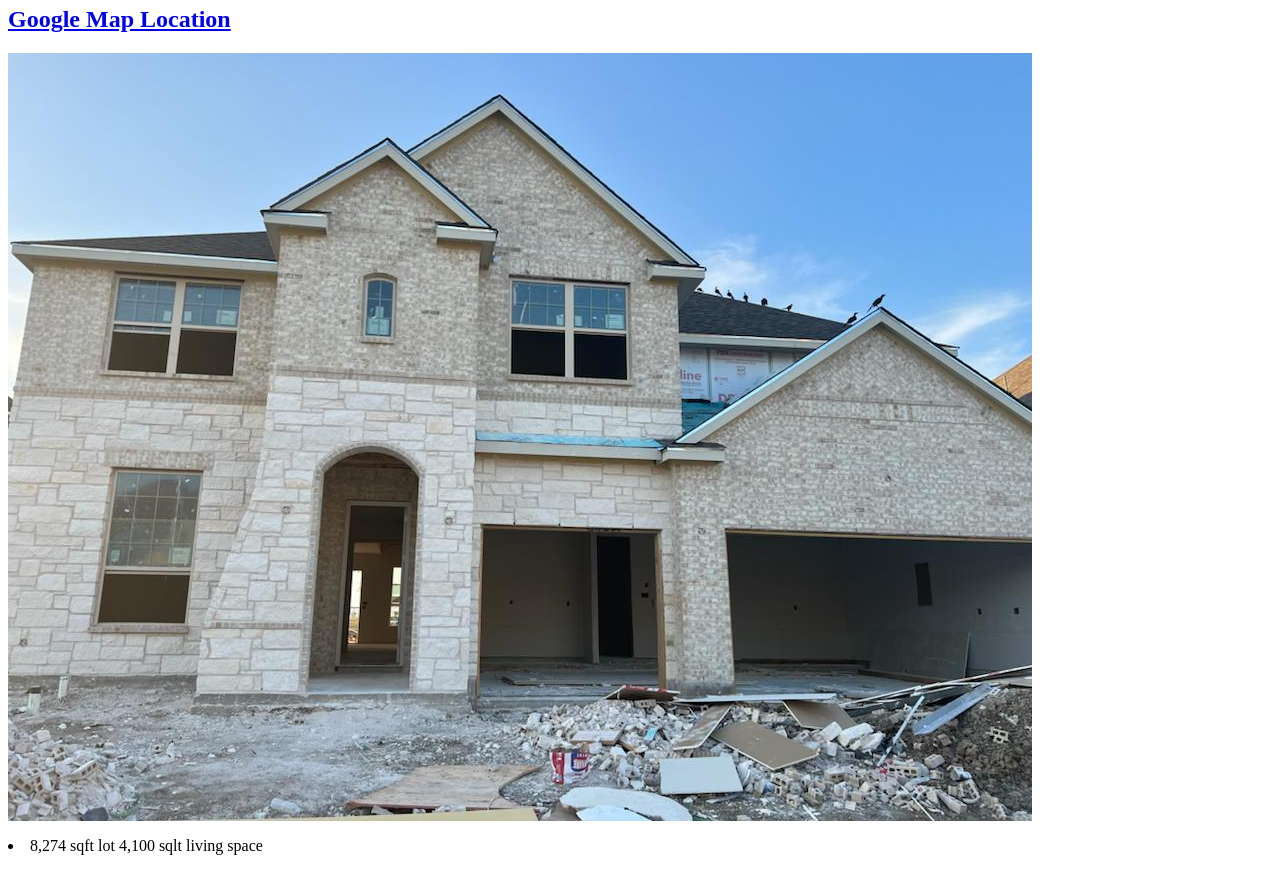
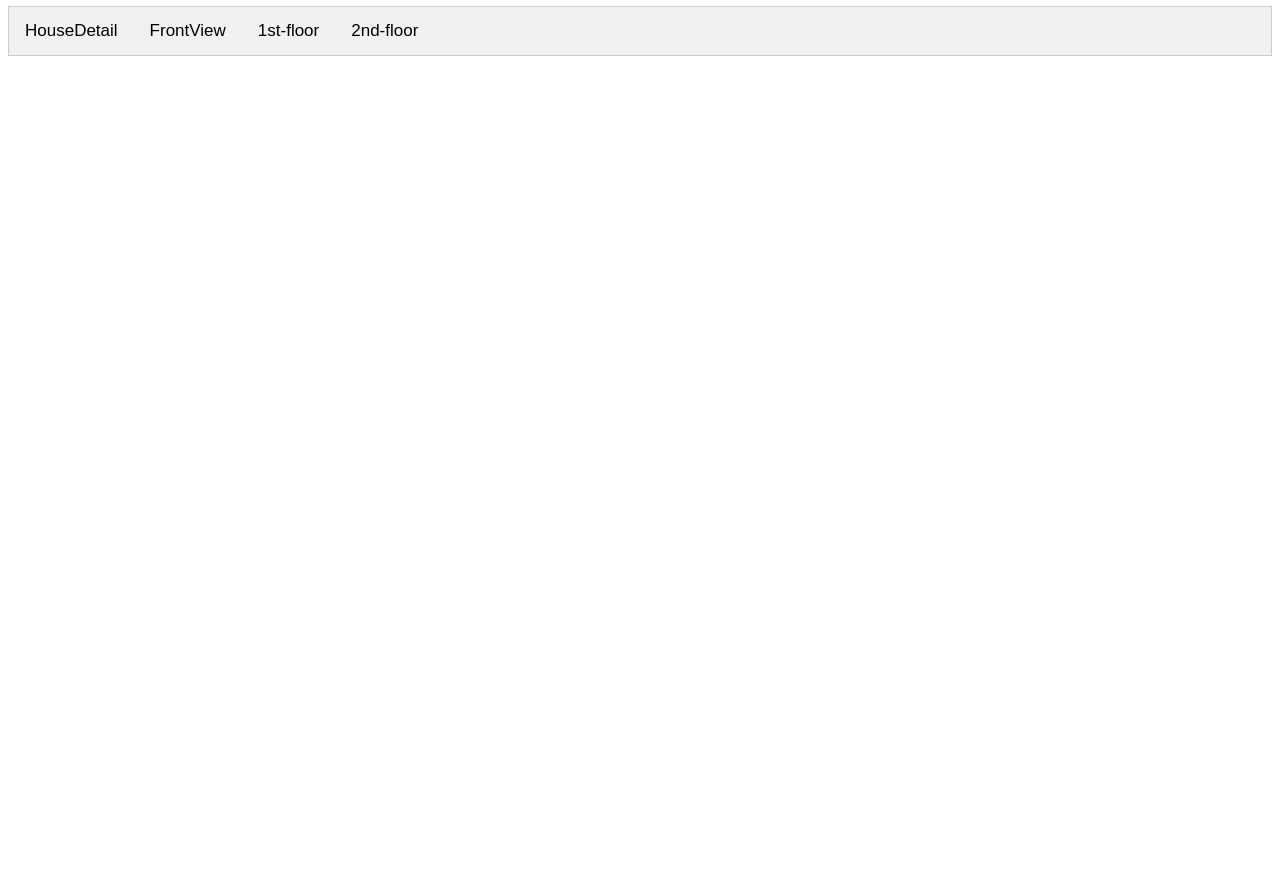
Before and after one commit to kmvdonline/txhome, a plain HTML site: page index.html in a window 1280 px wide. Shown: the part 60-931 px from the top of the page. After the commit the page ends 800 px from the top, so only its background shows below. Drawn offline with Linux system fonts and the light colour scheme.

Commit message:
Update index.html

```diff
--- a/index.html
+++ b/index.html
@@ -1,12 +1,99 @@
 <h1>For Sale : 17213 Clover Dr, Celina, TX 75009</h1>
-<h2>
-<a href="https://www.google.com/maps/place/17213+Clover+Dr,+Celina,+TX+75009/@33.287707,-96.8436129,17z/data=!3m1!4b1!4m6!3m5!1s0x864c472e9a3d3455:0xab64e287389967db!8m2!3d33.287707!4d-96.841038!16s%2Fg%2F11rqn2n0p0?entry=ttu"> Google Map Location</a>
-</h2>
-<img src="images/front.jpeg" alt="front_view">
+<!DOCTYPE html>
+<html>
+<head>
+<meta name="viewport" content="width=device-width, initial-scale=1">
+<style>
+body {font-family: Arial;}
 
+
+
+/* Style the tab */
+.tab {
+  overflow: hidden;
+  border: 1px solid #ccc;
+  background-color: #f1f1f1;
+}
+
+/* Style the buttons inside the tab */
+.tab button {
+  background-color: inherit;
+  float: left;
+  border: none;
+  outline: none;
+  cursor: pointer;
+  padding: 14px 16px;
+  transition: 0.3s;
+  font-size: 17px;
+}
+
+/* Change background color of buttons on hover */
+.tab button:hover {
+  background-color: #ddd;
+}
+
+/* Create an active/current tablink class */
+.tab button.active {
+  background-color: #ccc;
+}
+
+/* Style the tab content */
+.tabcontent {
+  display: none;
+  padding: 6px 12px;
+  border: 1px solid #ccc;
+  border-top: none;
+}
+</style>
+</head>
+<body>
+
+
+<div class="tab">
+  <button class="tablinks" onclick="openCity(event, 'housedetail')">HouseDetail</button>
+  <button class="tablinks" onclick="openCity(event, 'front')">FrontView</button>
+  <button class="tablinks" onclick="openCity(event, 'firstfloor')">1st-floor</button>
+  <button class="tablinks" onclick="openCity(event, 'secondFloor')">2nd-floor</button>
+</div>
+
+<div id="housedetail" class="tabcontent">
 <p>
-   <li>
-    8,274 sqft lot
-    4,100 sqlt living space
-    </li>
-</p>
+    8,274 sqft lot, 4,100 sqlt living space
+<p>
+</div>
+
+
+<div id="front" class="tabcontent">
+<img  src="https://github.com/kmvdonline/txhome/blob/main/images/front.jpeg?raw=true">
+</div>
+
+<div id="firstfloor" class="tabcontent">
+  <img  src="https://github.com/kmvdonline/txhome/blob/main/images/first_floor.png?raw=true">
+</div>
+
+<div id="secondFloor" class="tabcontent">
+  <img  src="https://github.com/kmvdonline/txhome/blob/main/images/second_floor.png?raw=true">
+</div>
+
+<script>
+function openCity(evt, cityName) {
+  var i, tabcontent, tablinks;
+  tabcontent = document.getElementsByClassName("tabcontent");
+  for (i = 0; i < tabcontent.length; i++) {
+    tabcontent[i].style.display = "none";
+  }
+  tablinks = document.getElementsByClassName("tablinks");
+  for (i = 0; i < tablinks.length; i++) {
+    tablinks[i].className = tablinks[i].className.replace(" active", "");
+  }
+  document.getElementById(cityName).style.display = "block";
+  evt.currentTarget.className += " active";
+}
+</script>
+
+
+
+
+
+</body>
+</html>
```
